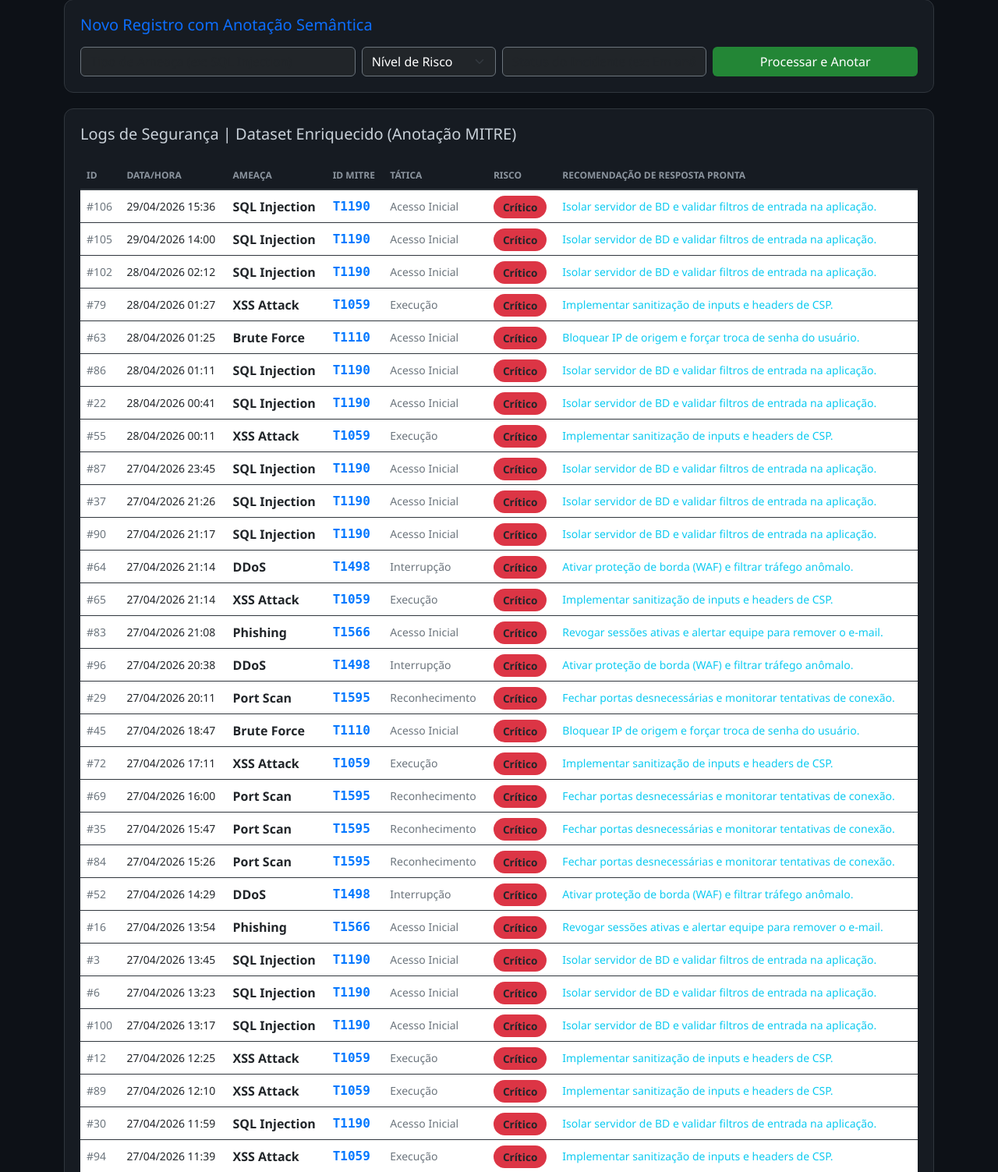
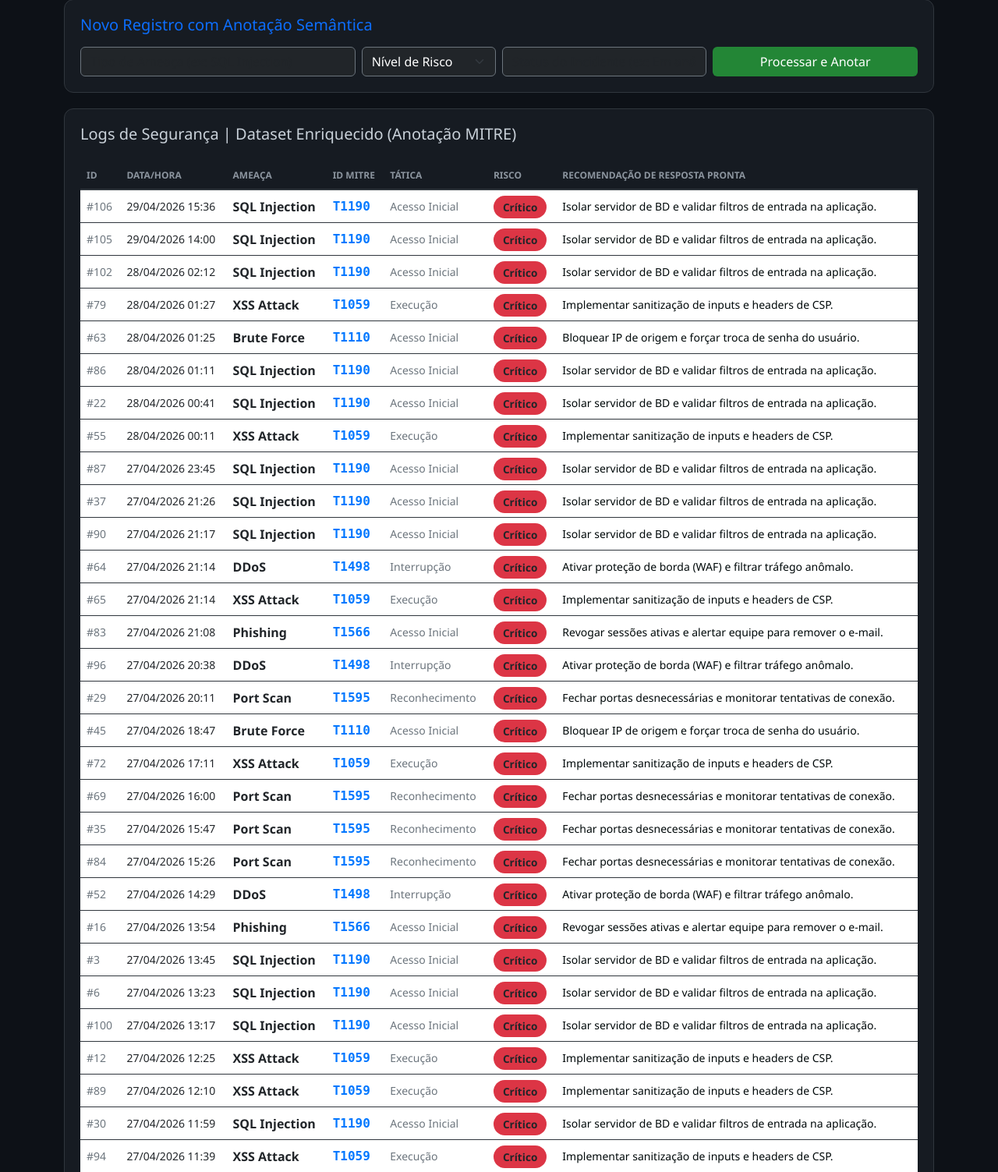
Before and after one commit to Pauloph89/sample-flask-auth, a Flask app: page / in a window 1280 px wide. Shown: the part 321-1824 px from the top of the page at 78% size. Run offline with Flask 3, Linux system fonts and the light colour scheme; data comes from the database, SQL or seed files in the repository.

Commit message:
style: ajuste de contraste nas recomendações para conformidade com acessibilidade

```diff
--- a/templates/index.html
+++ b/templates/index.html
@@ -141,7 +141,7 @@
                                 {{ ameaca.risco_impacto }}
                             </span>
                         </td>
-                        <td class="small italic text-info">{{ ameaca.plano_resposta }}</td>
+                        <td class="small italic" style="color: #00090a; font-weight: 500;">{{ ameaca.plano_resposta }}</td>
                     </tr>
                     {% endfor %}
                 </tbody>
```
